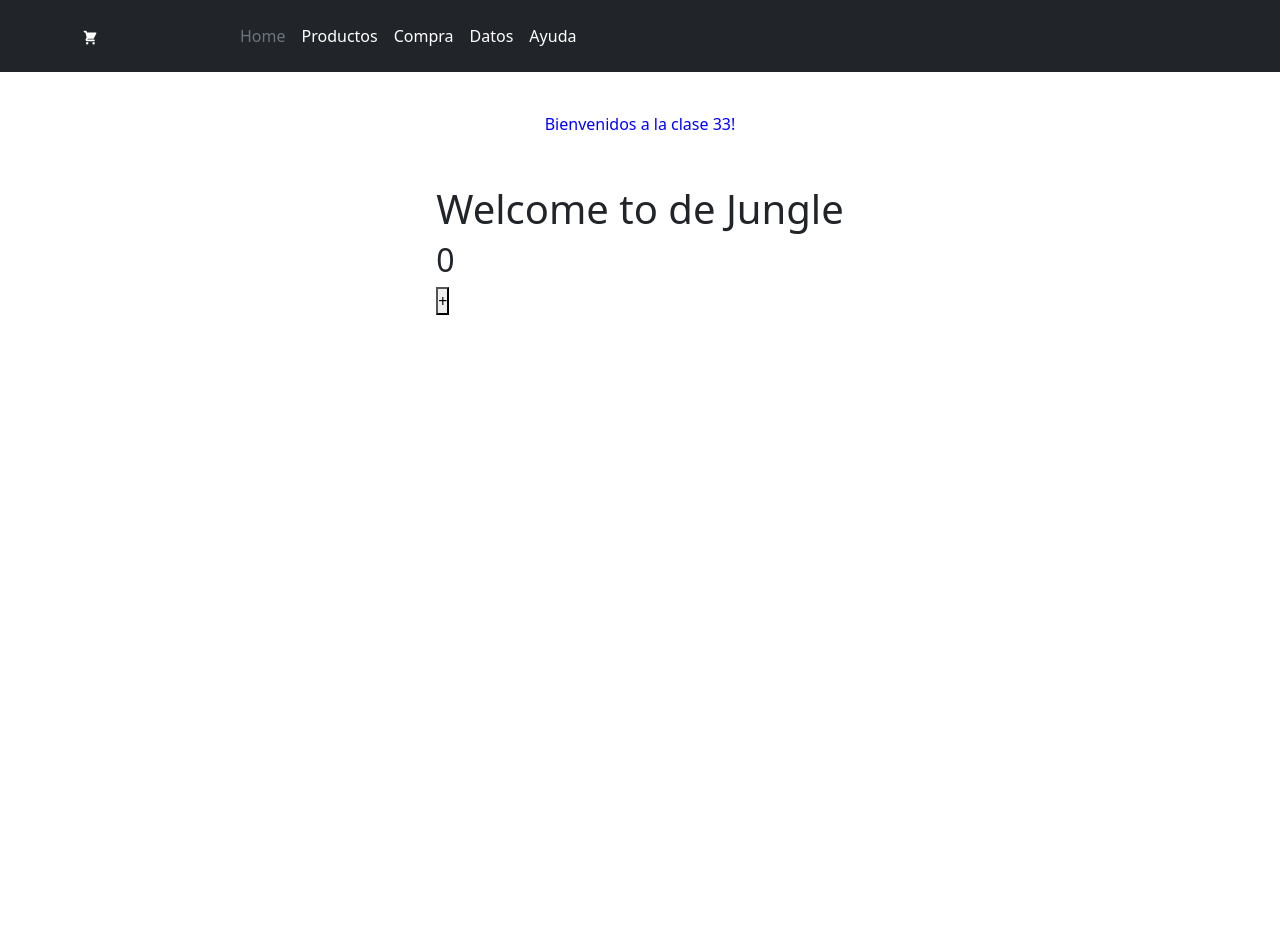
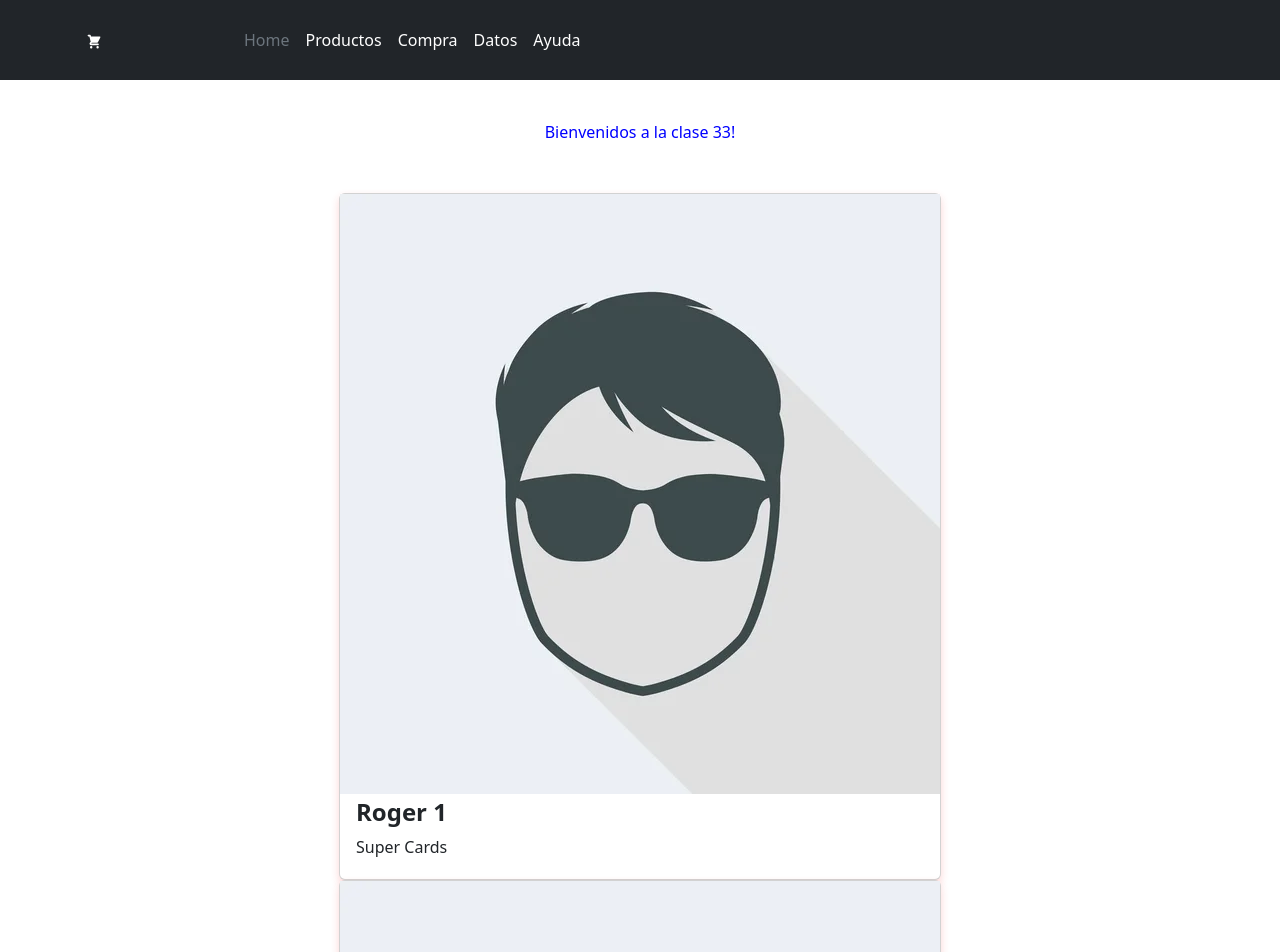
Before and after one commit to rogerda/reactstp1, a React (Create React App) app: page / in a window 1280 px wide. Shown: the top 952 px of the page. Before the commit the page ends 800 px from the top, so only its background shows below. Built offline with nearby package versions, Linux system fonts and the light colour scheme.

Commit message:
carga de lista e imagenes

```diff
--- /dev/null
+++ b/src/components/Item/index.js
@@ -0,0 +1,21 @@
+import React from 'react';
+import './styles.css';
+import logo from '../../img/man.jpg';
+
+const Item = ({product}) => {
+  return (
+   //<h1>{product.name}</h1>
+   <div class="card">
+    <img src={logo} alt="logo" />
+      <div class="container">
+     <h4><b>{product.name}</b></h4>
+     <p>Super Cards</p>
+
+  </div>
+</div>
+
+
+  )
+}
+
+export default Item
--- /dev/null
+++ b/src/components/Item/styles.css
@@ -0,0 +1,15 @@
+.card {
+    /* Add shadows to create the "card" effect */
+    box-shadow: 0 4px 8px 0 rgba(238, 51, 51, 0.2);
+    transition: 0.3s;
+  }
+
+  /* On mouse-over, add a deeper shadow */
+  .card:hover {
+    box-shadow: 0 8px 16px 0 rgba(241, 229, 7, 0.2);
+  }
+
+  /* Add some padding inside the card container */
+  .container {
+    padding: 4px 16px;
+  }
--- /dev/null
+++ b/src/components/ItemList/index.js
@@ -0,0 +1,14 @@
+import React from 'react'
+import Item from '../Item'
+
+const ItemList = ({products}) => {
+  return (
+    <div>
+    {products.map(product => {
+        return <Item key={product.id} product = {product}/>
+    })}
+    </div>
+  )
+}
+
+export default ItemList
--- a/src/containers/ItemListContainer/index.jsx
+++ b/src/containers/ItemListContainer/index.jsx
@@ -1,12 +1,40 @@
-import React from 'react';
-import ItemCount from '../../components/ItemCount';
+import React, { useState } from 'react';
+import { useEffect } from 'react';
+import ItemList from '../../components/ItemList';
+//import ItemCount from '../../components/ItemCount';
+import { products } from '../../data/products';
 import './styles.css';
 
 const ItemListContainer = ({greeting}) => {
+// hook useState array en 0
+    const [productos,setProductos] = useState([])
+//la promise se ejecuta x unica vechi
+    useEffect (()=>{
+        ( async ()=> {
+            const obtenerProductos = new Promise ((accept, reject) => {
+                setTimeout (()=> {
+                    accept(products)
+                }, 3000);
+                //pasa 3 segundo y se renderiza
+            })
+            //promesa
+            try {
+        const response = await obtenerProductos;
+        //console.log(response);
+        setProductos(response);
+    } catch (error) {
+        console.log(error);
+        }
+        })()
+    }, [productos])
+
+
+    console.log(productos);
 return (
-<div>
-<h1>{greeting}</h1>
-    <ItemCount/>
+
+<div className='item-list-container'>
+    <ItemList products={productos}/>
+
 </div>
 
 )
--- /dev/null
+++ b/src/data/products.js
@@ -0,0 +1,7 @@
+export const products = [
+{id: 1, description: "Descripción 1", name: "Roger 1", stock:10,},
+{id: 2, description: "Descripción 2", name: "Roger 2", stock:8,},
+{id: 3, description: "Descripción 3", name: "Roger 3", stock:4,},
+{id: 4, description: "Descripción 4", name: "Roger 4", stock:15,},
+
+];
```
Also changed, not shown: src/img/man.jpg (added).
